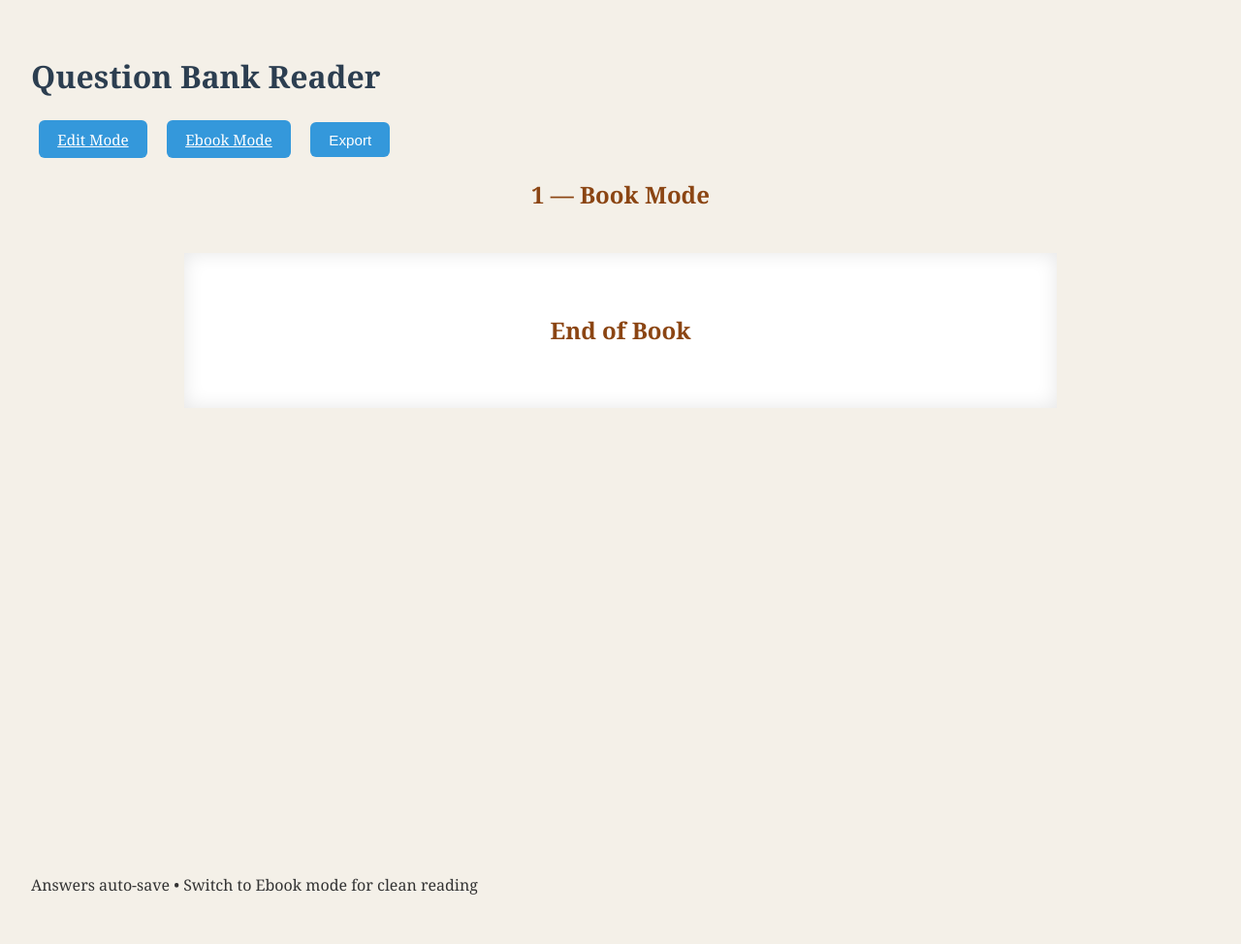
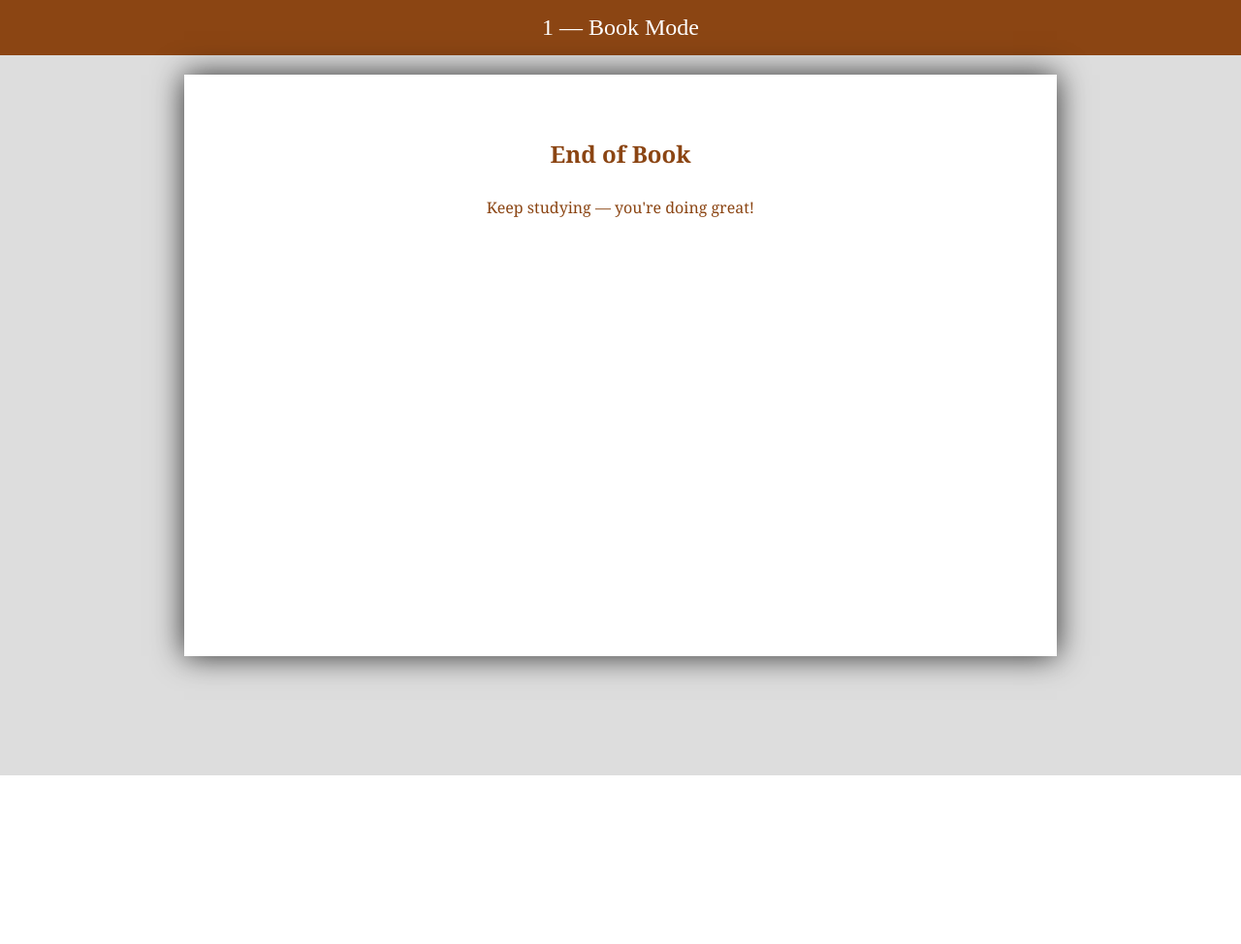
Before and after one commit to stockedge4us/Ignou-MAEC, a Flask app: page /ebook/1 in a window 1280 px wide. Shown: the whole page at 97% size. After the commit the page ends 800 px from the top, so only its background shows below. Run offline with Flask 3, Linux system fonts and the light colour scheme; some libraries are stand-ins or nearby versions.

Commit message:
FIXED: Real working page-turning book mode

```diff
--- a/templates/ebook.html
+++ b/templates/ebook.html
@@ -1,49 +1,60 @@
-{% extends "base.html" %}
-{% block content %}
 <!DOCTYPE html>
-<html>
+<html lang="en">
 <head>
-  <meta charset="utf-8">
-  <title>{{ subject }} - Ebook Mode</title>
-  <meta name="viewport" content="width=device-width, initial-scale=1">
-  <!-- Turn.js 4 (works offline too!) -->
+  <meta charset="UTF-8">
+  <meta name="viewport" content="width=device-width, initial-scale=1.0">
+  <title>{{ subject }} — Book Mode</title>
+
+  <!-- jQuery + Turn.js -->
+  <script src="https://code.jquery.com/jquery-3.6.0.min.js"></script>
   <script src="https://cdnjs.cloudflare.com/ajax/libs/turn.js/4.1.0/turn.min.js"></script>
-  <link rel="stylesheet" href="{{ url_for('static', filename='style.css') }}">
+
   <style>
-    body { margin:0; background:#f4f0e8; overflow:hidden; }
-    #book { width:900px; height:600px; margin:40px auto; }
-    .page { background:white; padding:40px; box-shadow:inset 0 0 20px rgba(0,0,0,0.1); line-height:1.7; font-size:16px; }
-    .page h3 { color:#8b4513; margin-top:0; border-bottom:2px solid #deb887; padding-bottom:8px; }
+    body { margin:0; background:#2b1d0e; overflow:hidden; height:100vh; display:flex; flex-direction:column; }
+    #header { background:#8b4513; color:white; text-align:center; padding:15px; font-size:1.5rem; }
+    #book-container { flex:1; background:#ddd; padding:20px 0; }
+    #book { width:900px; height:600px; margin:0 auto; background:white; box-shadow:0 0 30px rgba(0,0,0,0.8); }
+    .page { padding:40px; background:white; box-sizing:border-box; line-height:1.8; font-family:Georgia,serif; font-size:16px; }
+    .page h3 { color:#8b4513; border-bottom:2px solid #deb887; padding-bottom:8px; margin-top:0; }
     .page strong { color:#333; }
-    .answer-text { background:#fdfd96; padding:15px; border-radius:8px; margin:20px 0; border-left:5px solid #deb887; }
+    .answer-text { background:#fffacd; padding:18px; border-radius:10px; margin:20px 0; border-left:6px solid #deb887; }
+    .page-number { text-align:center; color:#999; margin-top:40px; font-size:14px; }
+
     @media (max-width:920px) {
-      #book { width:100%; height:80vh; margin:0; }
+      #book { width:100%; height:80vh; }
+      .page { padding:20px; font-size:15px; }
     }
   </style>
 </head>
 <body>
-  <h2 style="text-align:center; color:#8b4513; margin:20px;">{{ subject }} — Book Mode</h2>
 
+<div id="header">{{ subject }} — Book Mode</div>
+
+<div id="book-container">
   <div id="book">
     {% for section, questions in sections.items() %}
       {% for q in questions %}
-        <!-- Each question + answer becomes one page -->
         <div class="page">
           <h3>{{ section }}</h3>
           <p><strong>{{ q }}</strong></p>
           <div class="answer-text">
             {% if answers.get(q) %}
-              <p style="white-space: pre-wrap;">{{ answers.get(q) }}</p>
+              <div style="white-space:pre-wrap;">{{ answers.get(q) }}</div>
             {% else %}
-              <p style="color:#999; font-style:italic;">No answer yet</p>
+              <em style="color:#a77;">No answer yet</em>
             {% endif %}
           </div>
+          <div class="page-number">— {{ loop.index }} —</div>
         </div>
       {% endfor %}
     {% endfor %}
 
-    <!-- Optional: Add blank pages at end for even count -->
-    <div class="page"><h2 style="text-align:center; color:#8b4513;">End of Book</h2></div>
+    <!-- Final page -->
+    <div class="page" style="text-align:center; color:#8b4513;">
+      <h2>End of Book</h2>
+      <p>Keep studying — you're doing great!</p>
+    </div>
+  </div>
 </div>
 
 <script>
@@ -54,16 +65,12 @@
       autoCenter: true,
       gradients: true,
       acceleration: true,
-        display: 'double',    // two pages side-by-side like real book
+      display: 'double',
       elevation: 50,
-        when: {
-          turning: function(e, page) {
-            console.log("Turning to page " + page);
-          }
-        }
+      duration: 800
     });
   });
 </script>
+
 </body>
 </html>
-{% endblock %}
```
Lines whose indentation alone changed are shown as unchanged.
